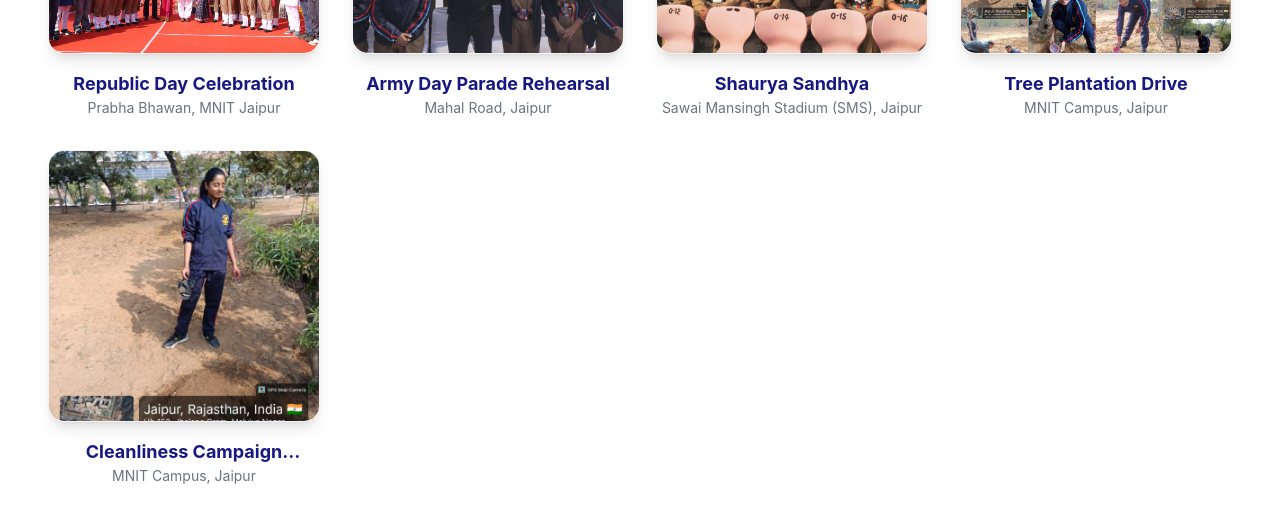
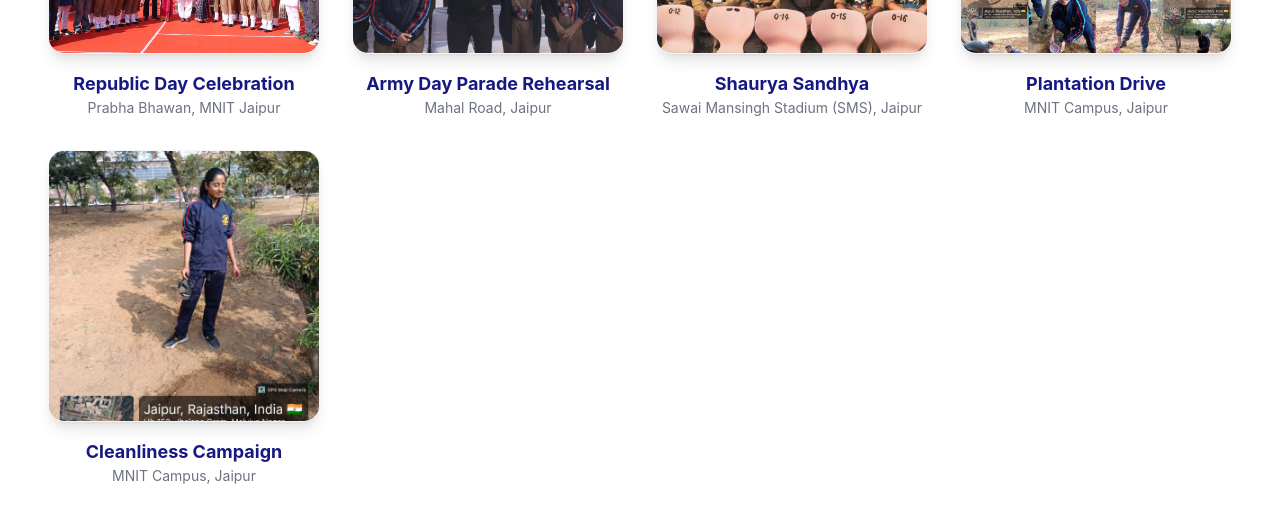
Before and after one commit to Bhavdeepmnit/ncc-webiste, a React app: page /events in a window 1280 px wide. Shown: the part 538-1054 px from the top of the page. Built offline with nearby package versions, Linux system fonts and the light colour scheme; the HTML template or start-up script is replaced by a standard one.

Commit message:
changed contennt

```diff
--- a/src/data/events.js
+++ b/src/data/events.js
@@ -50,28 +50,26 @@ export const eventsData = [
   },
   {
     id: 5,
-    title: "Tree Plantation Drive",
+    title: "Plantation Drive",
     date: "January 18, 2025",
     time: "08:30",
     location: "MNIT Campus, Jaipur",
     image: plantationImage,
     description: [
-      "NCC cadets organized a massive tree plantation drive within the MNIT campus to promote environmental sustainability and green living. The event saw enthusiastic participation from cadets, students, and faculty members.",
-      "Over 500 saplings of various indigenous species were planted across designated areas of the campus. The drive aimed to increase the green cover and create awareness about the importance of trees in combating climate change.",
-      "The Director of MNIT graced the occasion and appreciated the efforts of the NCC unit in contributing towards a greener and healthier environment."
+      "NCC cadets organized a plantation drive within the NCC office premises of MNIT Jaipur to enhance the aesthetic appeal and overall beautification of the area.",
+      "The drive witnessed enthusiastic participation from cadets, with various species of flowering plants planted at designated locations to create a greener and more pleasant environment."
     ]
   },
   {
     id: 4,
-    title: "Cleanliness Campaign (Swachhata Abhiyan)",
+    title: "Cleanliness Campaign",
     date: "January 18, 2025",
     time: "07:00",
     location: "MNIT Campus, Jaipur",
     image: cleanlinessImage,
     description: [
-      "In observance of Gandhi Jayanti, the NCC unit of MNIT Jaipur conducted a 'Swachhata Abhiyan' (Cleanliness Campaign) in the nearby localities. The cadets took to the streets equipped with brooms and garbage bags to clean up public spaces.",
-      "The campaign aimed to spread the message of cleanliness and hygiene among the local residents. Cadets also interacted with the public, urging them to maintain cleanliness in their surroundings and avoid single-use plastics.",
-      "This initiative reflects the NCC's commitment to social service and community development, instilling a sense of civic responsibility in the young cadets."
+      "NCC cadets organized a cleanliness drive within the NCC office premises of MNIT Jaipur to improve hygiene and enhance the overall appearance of the area.",
+      "The drive witnessed enthusiastic participation from cadets, who collectively cleaned the premises and ensured proper disposal of waste to create a cleaner and more orderly environment."
     ]
   }
 ];
```
